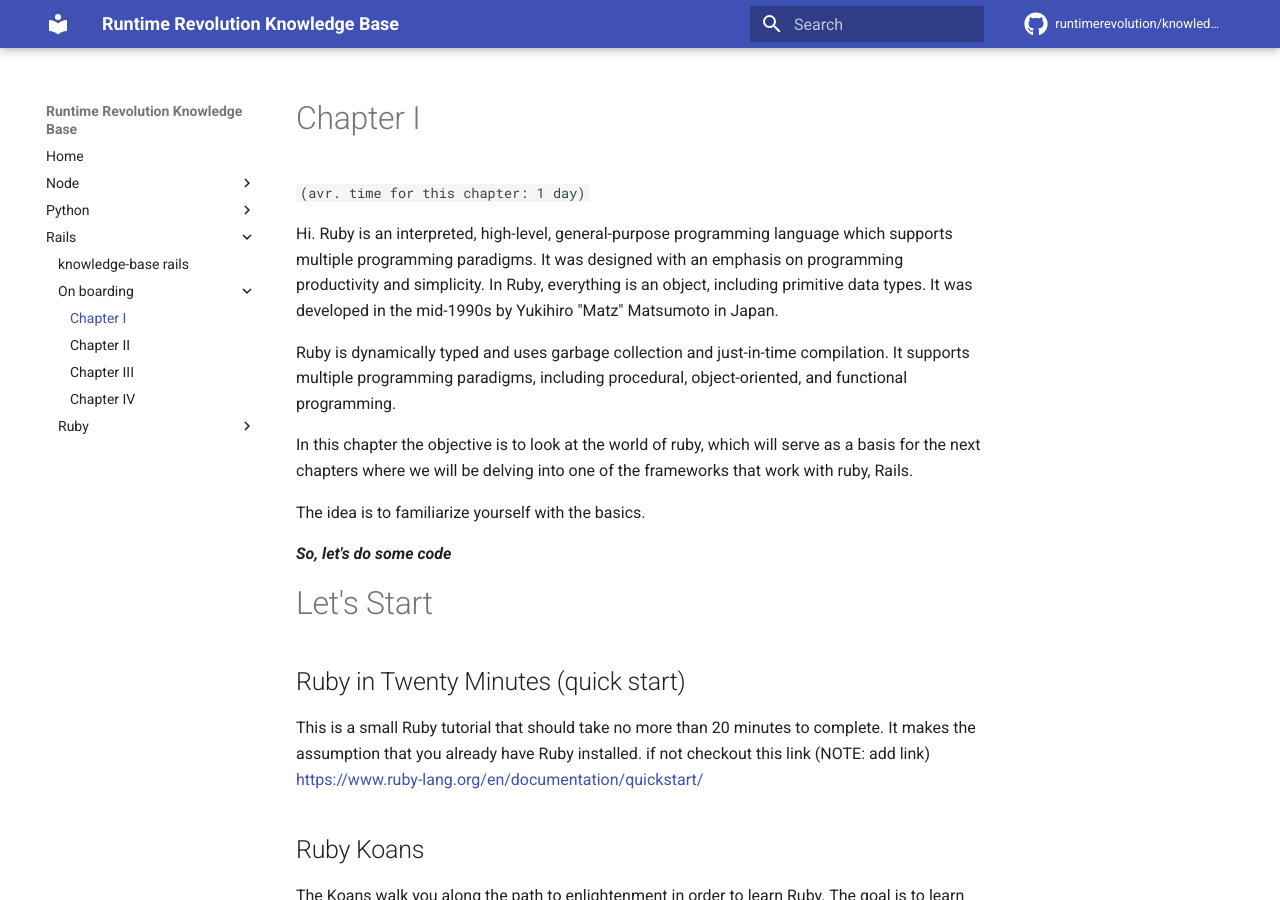
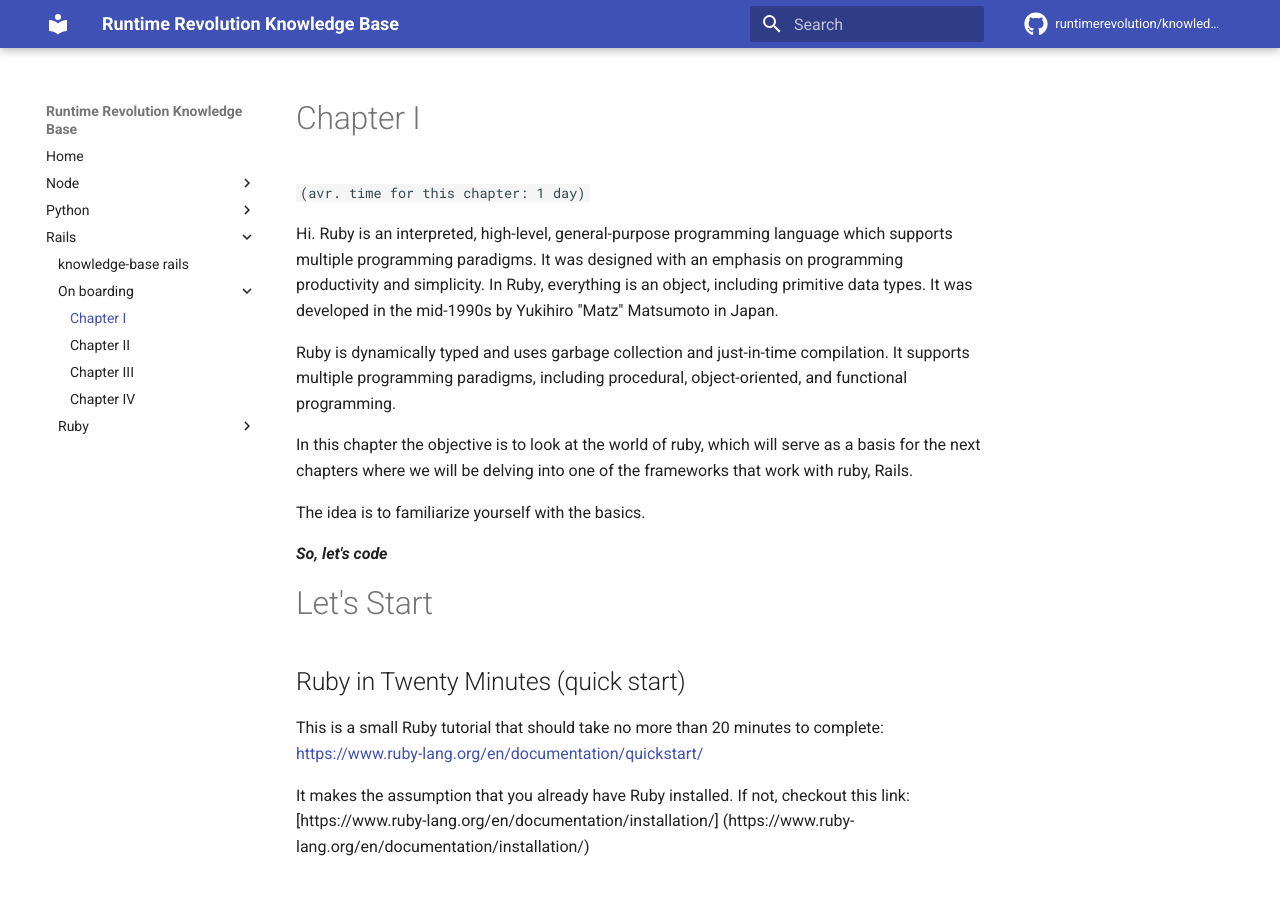
Before and after one commit to runtimerevolution/knowledge-base, an MkDocs documentation site: the page built from docs/rails/on_boarding/chapter_I.md, in a window 1280 px wide and 900 px high. Built offline with MkDocs 1.6.1 and Material for MkDocs 9.7.7, drawn with Linux system fonts in a browser that asks for light colours; comment, search, counter and statistics services are not loaded.

Commit message:
Small fixes

```diff
--- a/docs/rails/on_boarding/chapter_I.md
+++ b/docs/rails/on_boarding/chapter_I.md
@@ -10,15 +10,16 @@ In this chapter the objective is to look at the world of ruby, which will serve
 
 The idea is to familiarize yourself with the basics.
 
-***So, let's do some code***
+***So, let's code***
 
 
 # Let's Start
 
 ## Ruby in Twenty Minutes (quick start)
 
-This is a small Ruby tutorial that should take no more than 20 minutes to complete. It makes the assumption that you already have Ruby installed. if not checkout this link (NOTE: add link)
-[https://www.ruby-lang.org/en/documentation/quickstart/](https://www.ruby-lang.org/en/documentation/quickstart/)
+This is a small Ruby tutorial that should take no more than 20 minutes to complete: [https://www.ruby-lang.org/en/documentation/quickstart/](https://www.ruby-lang.org/en/documentation/quickstart/)
+
+It makes the assumption that you already have Ruby installed. If not, checkout this link: [https://www.ruby-lang.org/en/documentation/installation/] (https://www.ruby-lang.org/en/documentation/installation/)
 
 ## Ruby Koans
 
```
Also changed, not shown: docs/rails/on_boarding/chapter_II.md (+2 -1 lines), docs/rails/on_boarding/chapter_III.md (+1 -1 lines), docs/rails/on_boarding/chapter_IV.md (+1 -1 lines).
